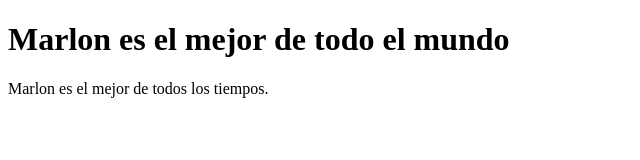
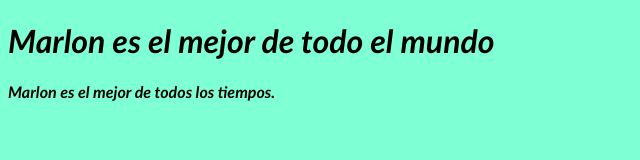
Before and after one commit to marlonroman/practica4, a plain HTML site: page index.html in a window 1280 px wide. Shown: the whole page, without its empty margins (0-640 px from the left). Drawn offline with Linux system fonts and the light colour scheme.

Commit message:
cambios css

```diff
--- a/css/estilos.css
+++ b/css/estilos.css
@@ -1,3 +1,7 @@
 body{
-
+    background-color: aquamarine;
+    color: black;
+    font-family: 'Gill Sans', 'Gill Sans MT', Calibri, 'Trebuchet MS', sans-serif;
+    font-weight: bolder;
+    font-style: oblique;
 }
```
